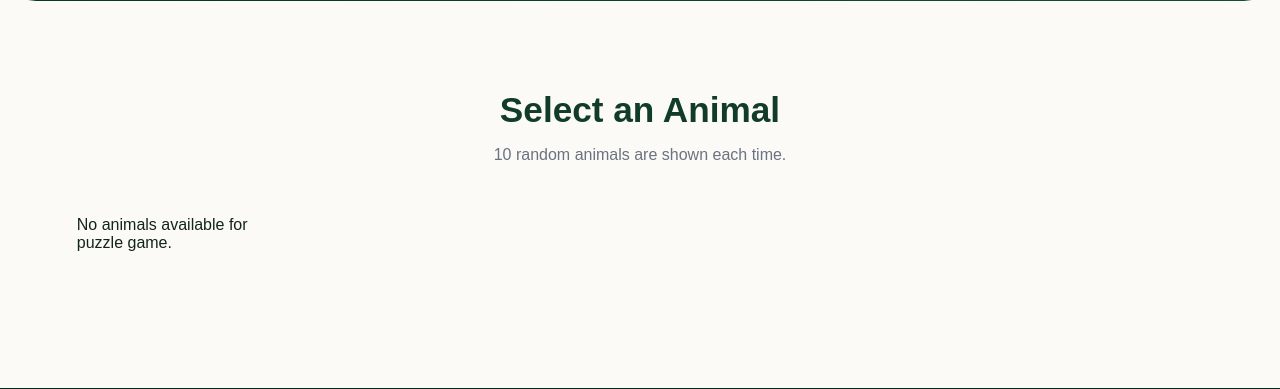
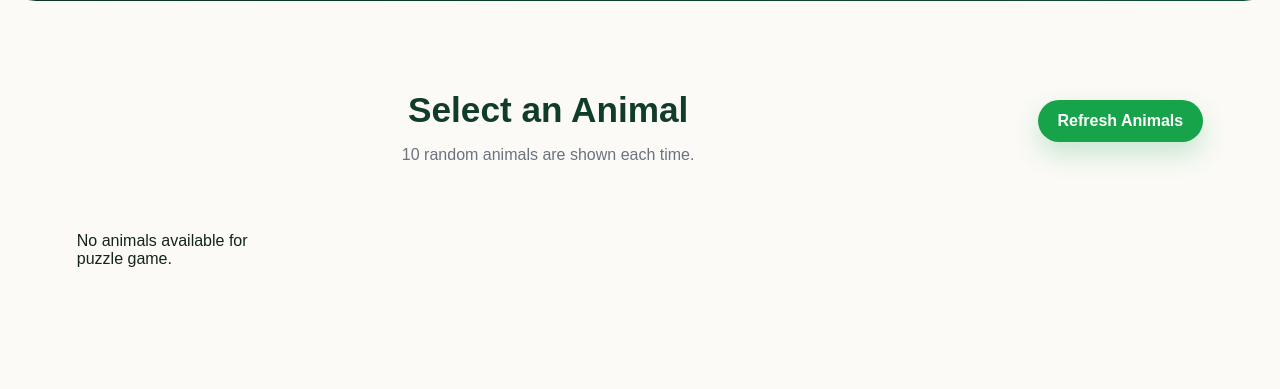
Before and after one commit to evolution411/newsearchwild, a Django app: page /game/puzzle/ in a window 1280 px wide. Shown: the part 493-882 px from the top of the page. Run offline with Django 5.2, Linux system fonts and the light colour scheme; data that the repository does not hold is empty.

Commit message:
fixing refresh link

```diff
--- a/animals/templates/animals/puzzle_game_home.html
+++ b/animals/templates/animals/puzzle_game_home.html
@@ -14,8 +14,11 @@
 
 <section class="puzzle-selection-section">
     <div class="puzzle-selection-header">
-        <h2>Select an Animal</h2>
-        <p>10 random animals are shown each time.</p>
+        <div>
+            <h2>Select an Animal</h2>
+            <p>10 random animals are shown each time.</p>
+        </div>
+        <a href="{% url 'animals:puzzle_game_home' %}" class="refresh-selection-link">Refresh Animals</a>
     </div>
 
     <div class="puzzle-animal-grid">
@@ -84,8 +87,16 @@
 }
 
 .puzzle-selection-header {
+    display: flex;
+    justify-content: space-between;
+    align-items: center;
+    gap: 18px;
+    margin-bottom: 36px;
+}
+
+.puzzle-selection-header div {
     text-align: center;
-    margin-bottom: 36px;
+    flex: 1;
 }
 
 .puzzle-selection-header h2 {
@@ -96,6 +107,24 @@
 
 .puzzle-selection-header p {
     color: #6b7280;
+}
+
+.refresh-selection-link {
+    display: inline-flex;
+    align-items: center;
+    justify-content: center;
+    padding: 12px 20px;
+    border-radius: 999px;
+    background: #16a34a;
+    color: #ffffff;
+    text-decoration: none;
+    font-weight: 800;
+    white-space: nowrap;
+    box-shadow: 0 12px 26px rgba(22, 163, 74, 0.22);
+}
+
+.refresh-selection-link:hover {
+    background: #15803d;
 }
 
 .puzzle-animal-grid {
@@ -176,6 +205,10 @@
 }
 
 @media (max-width: 900px) {
+    .puzzle-selection-header {
+        flex-direction: column;
+    }
+
     .puzzle-animal-grid {
         grid-template-columns: repeat(3, 1fr);
     }
```
Also changed, not shown: animals/templates/animals/puzzle_game.html (+3 -25 lines).
